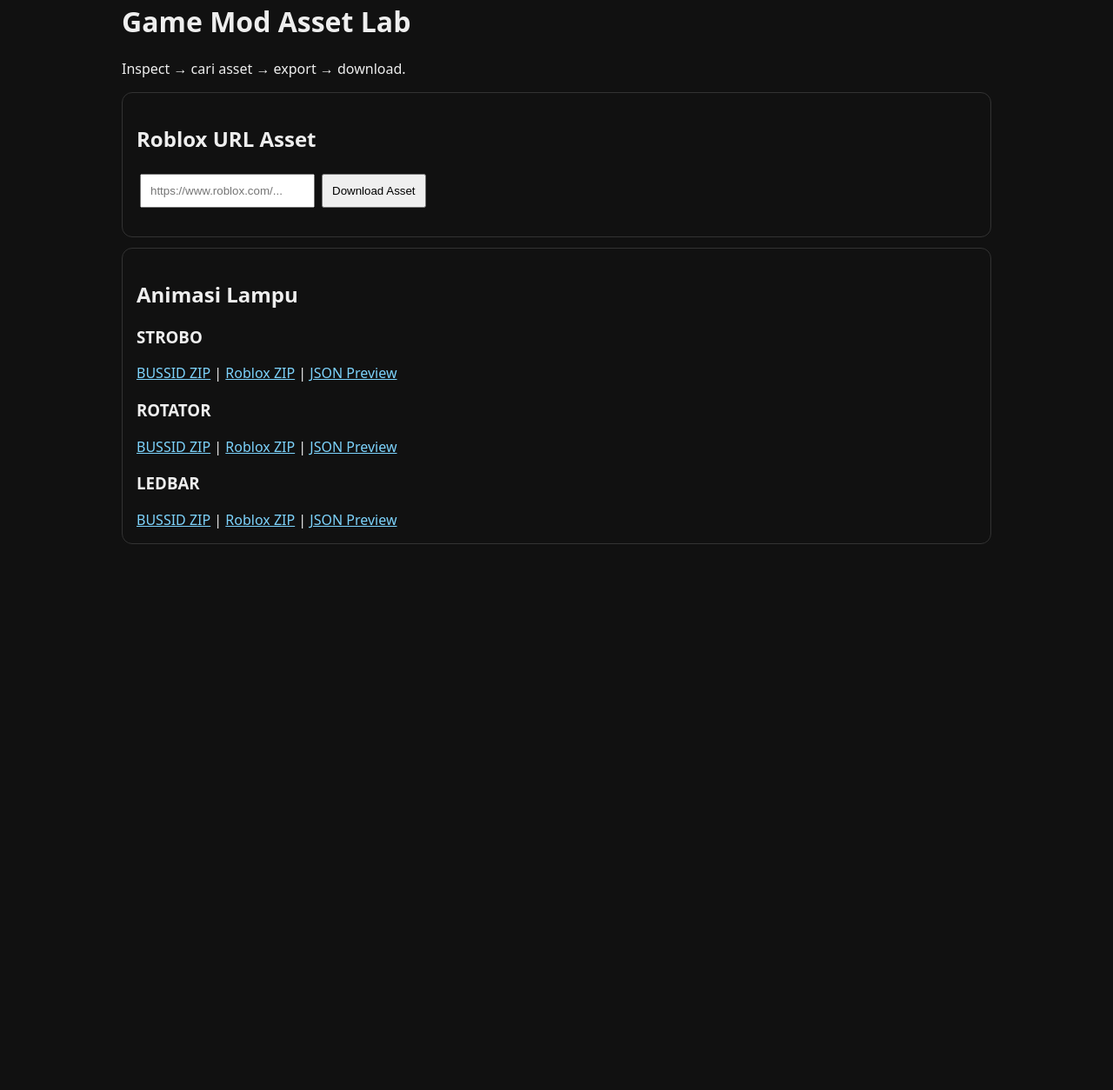
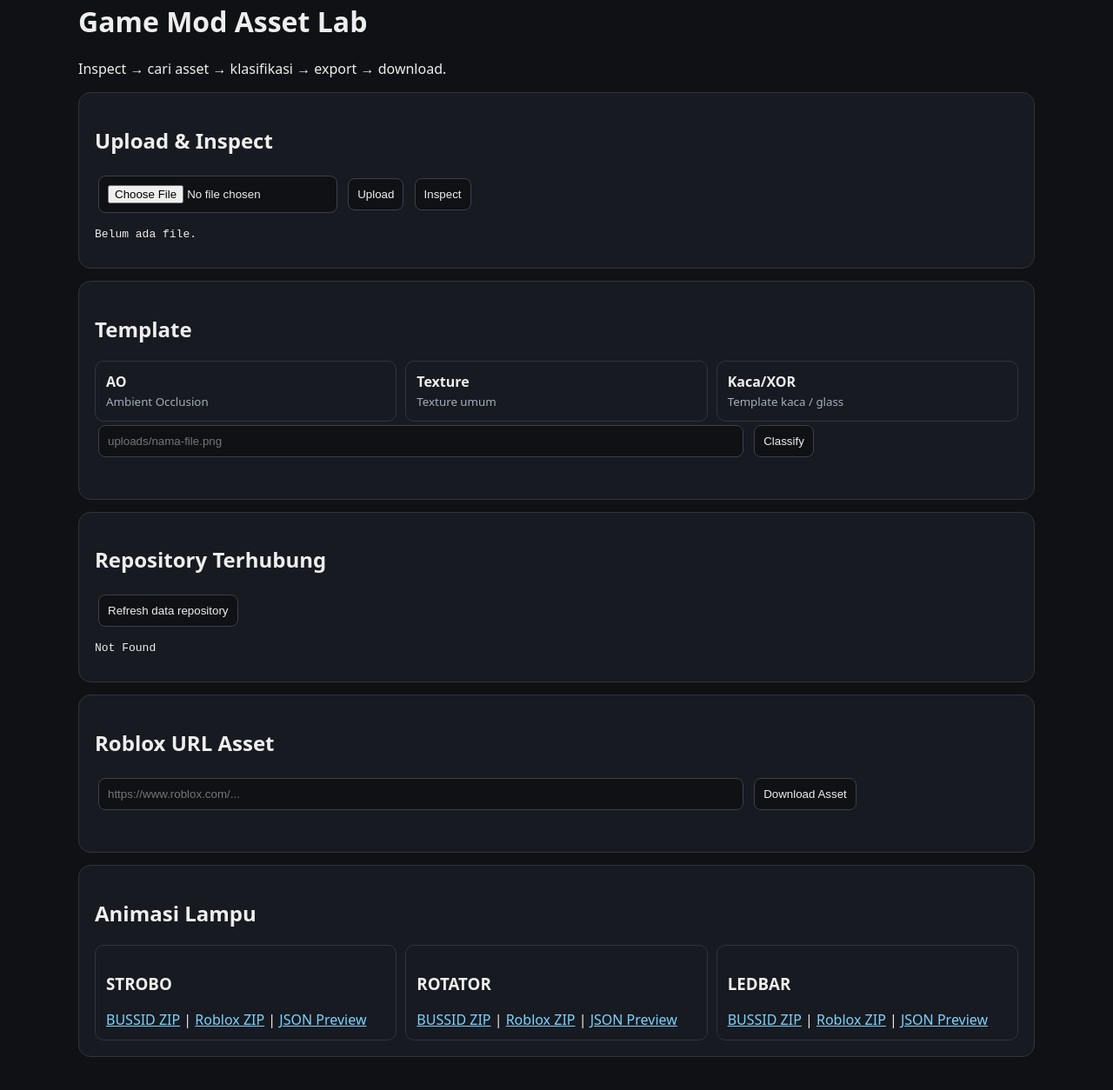
Before and after one commit to nararyajayautamagroub/modbussid-converter, a plain HTML site: page web/index.html in a window 1280 px wide. Shown: the part 42-1296 px from the top of the page at 87% size. Before the commit the page ends 800 px from the top, so only its background shows below. Drawn offline with Linux system fonts and the light colour scheme; no server answers.

Commit message:
fix: finish web sync and automated validation

```diff
--- a/web/index.html
+++ b/web/index.html
@@ -1,10 +1,120 @@
 <!doctype html>
-<html lang="id"><head><meta charset="utf-8"><meta name="viewport" content="width=device-width,initial-scale=1"><title>Game Mod Asset Lab</title>
-<style>body{font-family:system-ui;background:#111;color:#eee;max-width:1000px;margin:auto;padding:24px}section{border:1px solid #333;padding:16px;margin:12px 0;border-radius:12px}input,button{padding:10px;margin:4px}a{color:#7dd3fc}</style></head>
-<body><h1>Game Mod Asset Lab</h1><p>Inspect → cari asset → export → download.</p>
-<section><h2>Roblox URL Asset</h2><input id="url" placeholder="https://www.roblox.com/..."><button onclick="getRoblox()">Download Asset</button><pre id="result"></pre></section>
-<section><h2>Animasi Lampu</h2><div id="lights"></div></section>
+<html lang="id">
+<head>
+<meta charset="utf-8">
+<meta name="viewport" content="width=device-width,initial-scale=1">
+<title>Game Mod Asset Lab</title>
+<style>
+:root{font-family:system-ui,sans-serif;background:#0f1115;color:#eee}
+body{max-width:1100px;margin:auto;padding:24px}
+section{border:1px solid #30343b;padding:18px;margin:14px 0;border-radius:14px;background:#171a21}
+input,button{padding:10px;margin:4px;border-radius:8px;border:1px solid #3b414b;background:#0f1115;color:#eee}
+button{cursor:pointer}
+a{color:#7dd3fc}
+pre{white-space:pre-wrap;overflow:auto}
+.grid{display:grid;grid-template-columns:repeat(auto-fit,minmax(220px,1fr));gap:10px}
+.card{padding:12px;border:1px solid #30343b;border-radius:10px}
+small{color:#a5adba}
+</style>
+</head>
+<body>
+<h1>Game Mod Asset Lab</h1>
+<p>Inspect → cari asset → klasifikasi → export → download.</p>
+
+<section>
+<h2>Upload & Inspect</h2>
+<input id="file" type="file">
+<button onclick="uploadAsset()">Upload</button>
+<button onclick="inspectUploaded()">Inspect</button>
+<pre id="uploadResult">Belum ada file.</pre>
+</section>
+
+<section>
+<h2>Template</h2>
+<div class="grid">
+<div class="card"><b>AO</b><br><small>Ambient Occlusion</small></div>
+<div class="card"><b>Texture</b><br><small>Texture umum</small></div>
+<div class="card"><b>Kaca/XOR</b><br><small>Template kaca / glass</small></div>
+</div>
+<input id="templatePath" placeholder="uploads/nama-file.png" style="width:min(720px,90%)">
+<button onclick="classifyTemplate()">Classify</button>
+<pre id="templateResult"></pre>
+</section>
+
+<section>
+<h2>Repository Terhubung</h2>
+<button onclick="loadRepository()">Refresh data repository</button>
+<pre id="repositoryResult">Belum dimuat.</pre>
+</section>
+
+<section>
+<h2>Roblox URL Asset</h2>
+<input id="url" style="width:min(720px,90%)" placeholder="https://www.roblox.com/...">
+<button onclick="getRoblox()">Download Asset</button>
+<pre id="result"></pre>
+</section>
+
+<section><h2>Animasi Lampu</h2><div id="lights" class="grid"></div></section>
+
 <script>
-async function getRoblox(){const u=document.getElementById('url').value;document.getElementById('result').textContent='Memproses...';location.href='/api/assets/roblox/url?url='+encodeURIComponent(u)}
-for(const t of ['strobo','rotator','ledbar']){const d=document.createElement('div');d.innerHTML='<h3>'+t.toUpperCase()+'</h3><a href="/api/lights/'+t+'/download?platform=bussid">BUSSID ZIP</a> | <a href="/api/lights/'+t+'/download?platform=roblox">Roblox ZIP</a> | <a href="/api/lights/'+t+'">JSON Preview</a>';document.getElementById('lights').append(d)}
-</script></body></html>
+let uploadedPath='';
+async function api(url, options){
+  const response=await fetch(url,options);
+  const data=await response.json().catch(()=>({detail:response.statusText}));
+  if(!response.ok) throw new Error(data.detail||'Request gagal');
+  return data;
+}
+async function uploadAsset(){
+  const file=document.getElementById('file').files[0];
+  if(!file){document.getElementById('uploadResult').textContent='Pilih file dulu.';return;}
+  const form=new FormData();form.append('file',file);
+  try{
+    const data=await api('/api/assets/upload',{method:'POST',body:form});
+    uploadedPath=data.path;
+    document.getElementById('templatePath').value=data.path;
+    document.getElementById('uploadResult').textContent=JSON.stringify(data,null,2);
+  }catch(e){document.getElementById('uploadResult').textContent=e.message;}
+}
+async function inspectUploaded(){
+  const path=uploadedPath||document.getElementById('templatePath').value;
+  if(!path){document.getElementById('uploadResult').textContent='Belum ada path file.';return;}
+  try{
+    const data=await api('/api/assets/inspect?path='+encodeURIComponent(path));
+    document.getElementById('uploadResult').textContent=JSON.stringify(data,null,2);
+  }catch(e){document.getElementById('uploadResult').textContent=e.message;}
+}
+async function classifyTemplate(){
+  const path=document.getElementById('templatePath').value;
+  try{
+    const data=await api('/api/templates/classify?path='+encodeURIComponent(path));
+    document.getElementById('templateResult').textContent=JSON.stringify(data,null,2);
+  }catch(e){document.getElementById('templateResult').textContent=e.message;}
+}
+async function loadRepository(){
+  try{
+    const data=await api('/api/repository');
+    document.getElementById('repositoryResult').textContent=JSON.stringify(data,null,2);
+  }catch(e){document.getElementById('repositoryResult').textContent=e.message;}
+}
+async function getRoblox(){
+  const u=document.getElementById('url').value;
+  document.getElementById('result').textContent='Memproses...';
+  try{
+    const response=await fetch('/api/assets/roblox/url?url='+encodeURIComponent(u));
+    if(!response.ok){
+      const data=await response.json().catch(()=>({detail:'Request gagal'}));
+      throw new Error(data.detail||'Request gagal');
+    }
+    window.location.href='/api/assets/roblox/url?url='+encodeURIComponent(u);
+  }catch(e){document.getElementById('result').textContent=e.message;}
+}
+for(const t of ['strobo','rotator','ledbar']){
+  const d=document.createElement('div');
+  d.className='card';
+  d.innerHTML='<h3>'+t.toUpperCase()+'</h3><a href="/api/lights/'+t+'/download?platform=bussid">BUSSID ZIP</a> | <a href="/api/lights/'+t+'/download?platform=roblox">Roblox ZIP</a> | <a href="/api/lights/'+t+'">JSON Preview</a>';
+  document.getElementById('lights').append(d);
+}
+loadRepository();
+</script>
+</body>
+</html>
```
